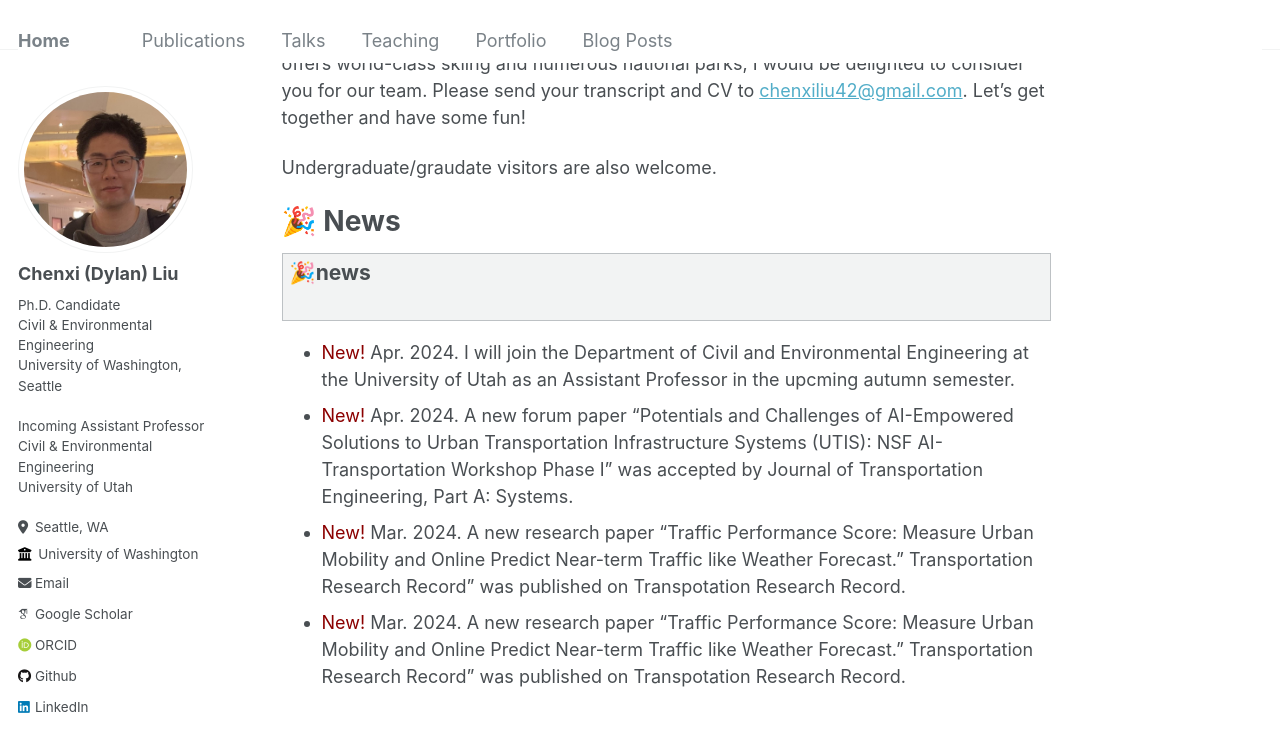
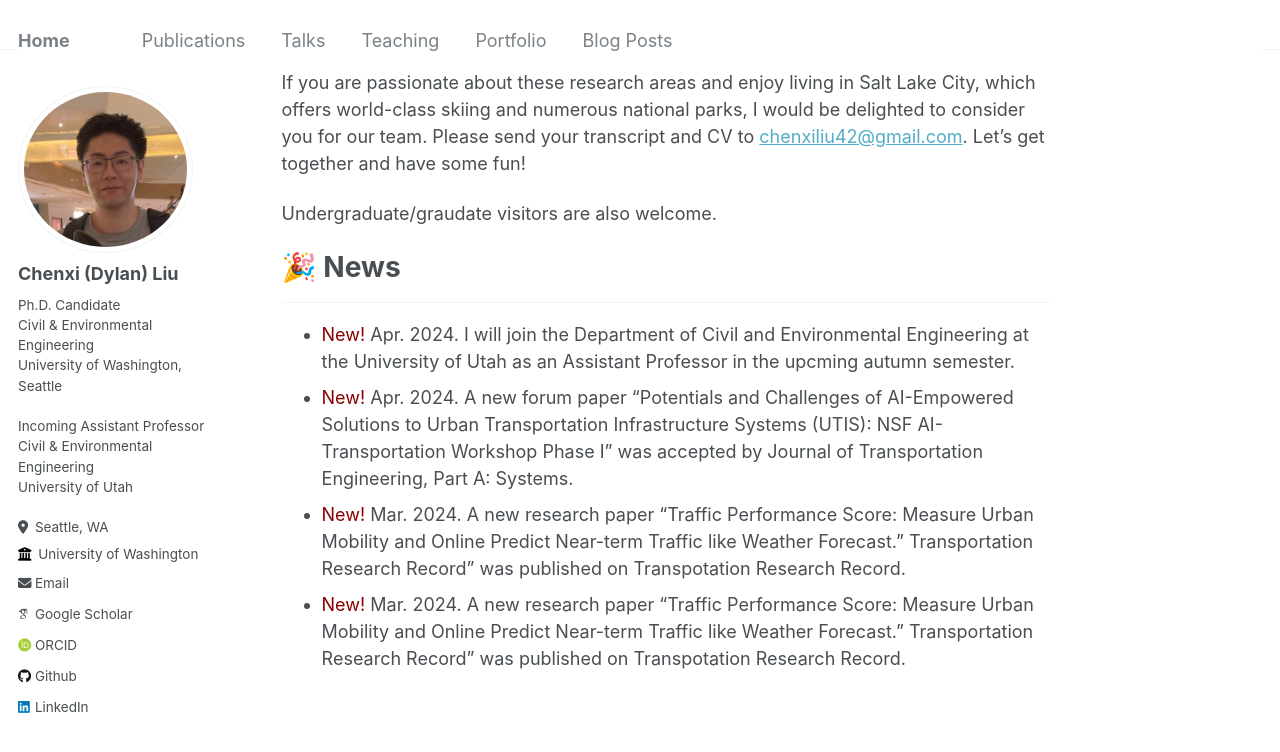
Before and after one commit to chenxiliu-dylan/chenxiliu-dylan.github.io, a Jekyll site: the page built from _pages/about.md, in a window 1280 px wide and 900 px high, scrolled down 954 px. Shown: the top 752 px of the window. Built offline with Jekyll 4.4.1, drawn with Linux system fonts in a browser that asks for light colours; some web fonts are replaced.

Commit message:
modified:   _pages/about.md

```diff
--- a/_pages/about.md
+++ b/_pages/about.md
@@ -9,12 +9,15 @@ redirect_from:
 
 # About Me
 
+---
+
 I am Chenxi Liu (刘晨曦), and you may also call me Dylan. Currently I am a Ph.D. Candidate of [STAR Lab](http://www.uwstarlab.org/) in Civil & Environmental Engineering at [University of Washington Seattle](https://www.ce.washington.edu/). In Autumn 2024, I will begin my role as an Assistant Professor in Civil and Environmental Engineering at [University of Utah](https://www.civil.utah.edu/). I earned my Bachelor's degree in Civil Engineering from [Tsinghua University](https://www.civil.tsinghua.edu.cn/ceen/) in 2017 and completed my Master's degree in Civil and Environmental Engineering at the [University of Washington](https://www.ce.washington.edu/) in 2020.
 
 My research focused on the situation-aware customized machine intelligence to establish a connected and autonomous transportation system for safety, equity and resiliency. More specifically, I prefer to develop **advanced traffic sensing technologies** (traffic environment sensing, 3D object sensing, crowds sensing, cooperative sensing) with **distributed machine intelligence** (edge computing) to build a **connected and smart transportation system** for various applications (SPaT challenge, intersection safety, dilemma zone mitigation).
 
 # 🚀️Funded Ph.D. Student Positions Are Opening!!!🚀️
 
+---
 I am pleased to offer fully funded Ph.D. positions starting in Autumn 2024 in the Department of Civil and Environmental Engineering at University of Utah. Candidates will engage in cutting-edge research focused on **customizing machine intelligence within the field of intelligent transportation**. Key areas of research will include, but are not limited to:
 
 * Integrated sensing technologies
@@ -30,13 +33,8 @@ Undergraduate/graudate visitors are also welcome.
 
 # 🎉️ News
 
-<table style="width:100%" bgcolor="D3D3D3">
-  <thead>
-    <tr>
-      <th width="100%"> <h1> <p align="left"> 🎉️news </p> </h1> </th>
-    </tr>
-  </thead>
-</table>
+---
+
 * <span style="color:darkred"> New! </span> Apr. 2024. I will join the Department of Civil and Environmental Engineering at the University of Utah as an Assistant Professor in the upcming autumn semester.
 * <span style="color:darkred"> New! </span> Apr. 2024. A new forum paper "Potentials and Challenges of AI-Empowered Solutions to Urban Transportation Infrastructure Systems (UTIS): NSF AI-Transportation Workshop Phase I" was accepted by Journal of Transportation Engineering, Part A: Systems.
 * <span style="color:darkred"> New! </span> Mar. 2024. A new research paper "Traffic Performance Score: Measure Urban Mobility and Online Predict Near-term Traffic like Weather Forecast." Transportation Research Record" was published on Transpotation Research Record.
```
